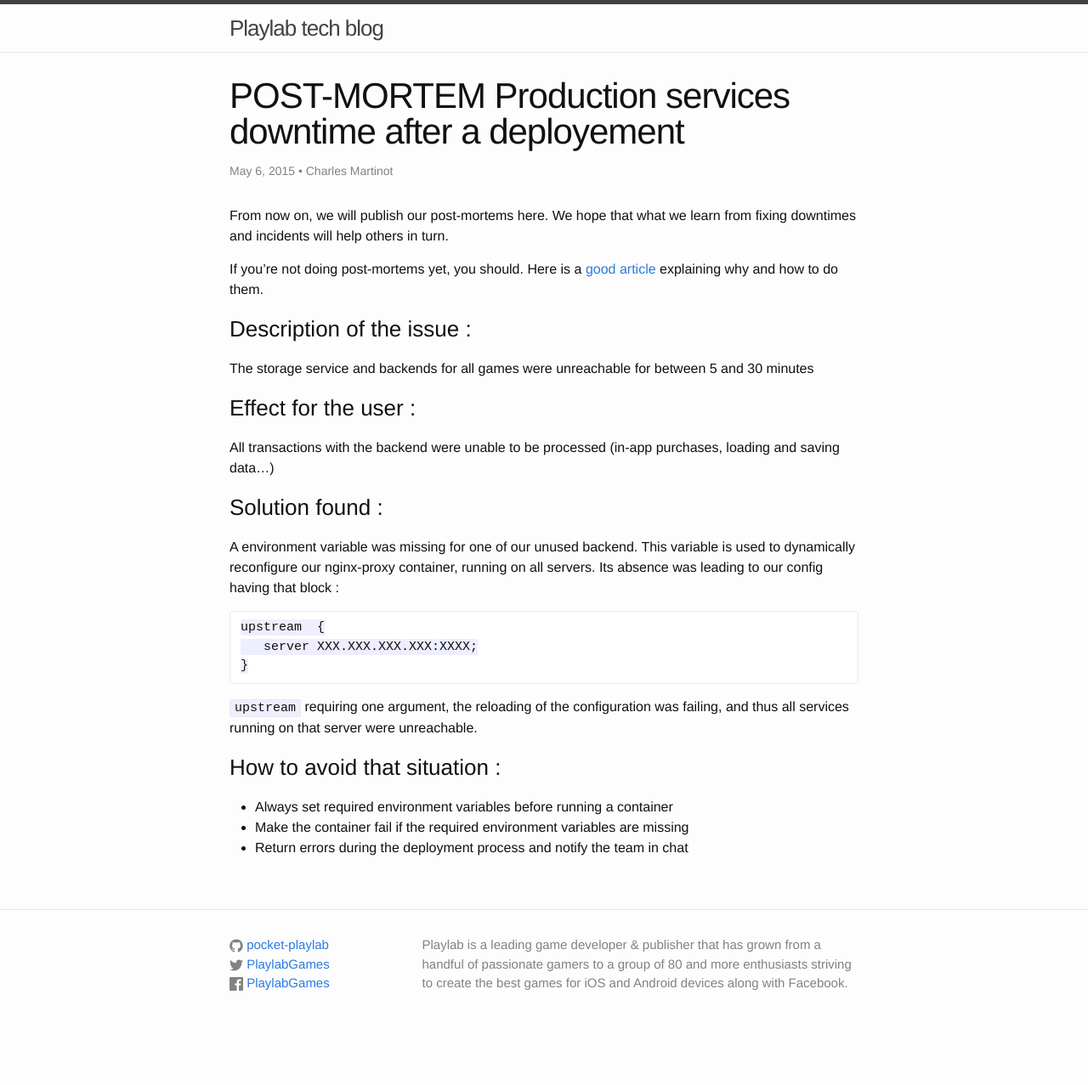
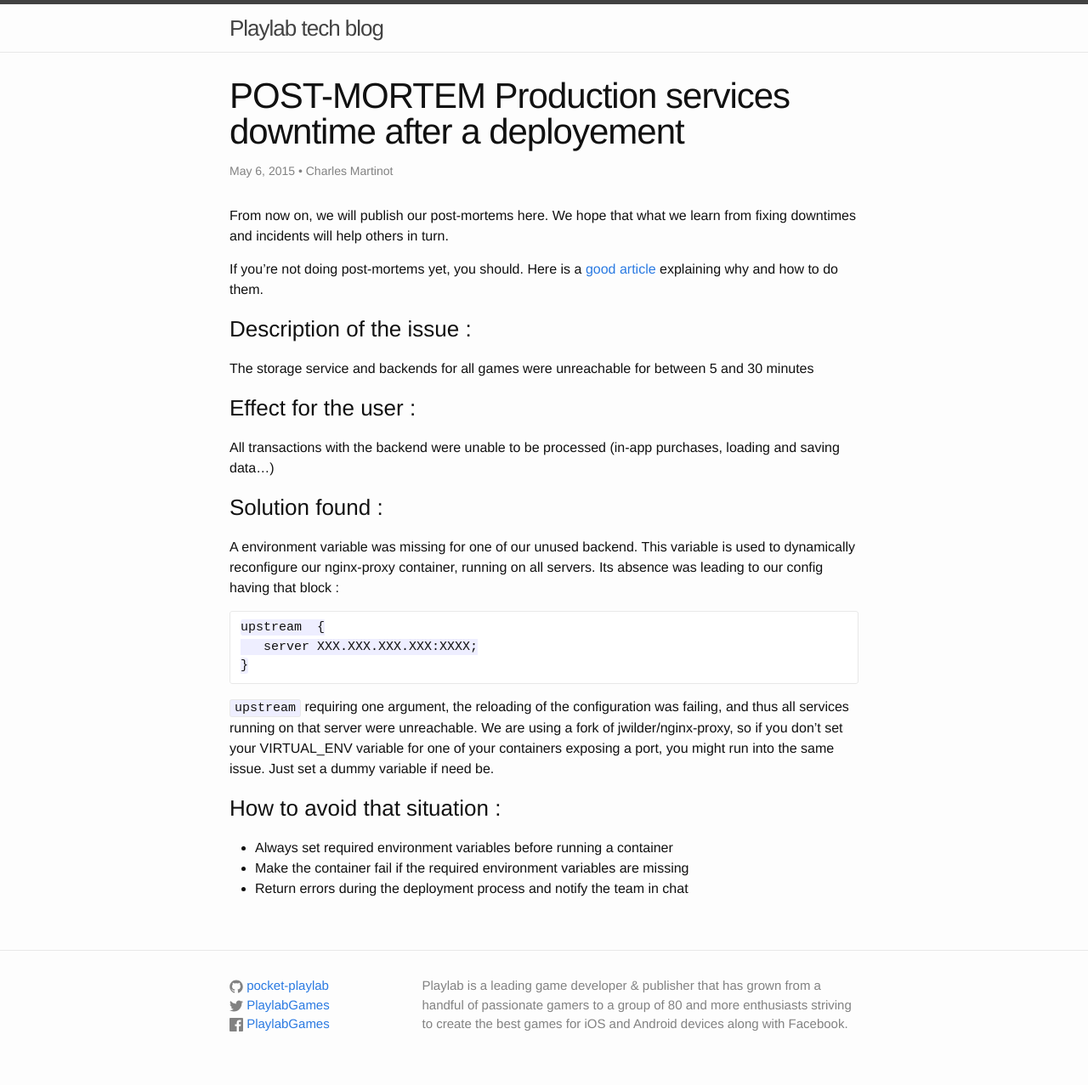
Before and after one commit to pocket-playlab/pocket-playlab.github.io, a Jekyll site: the page built from _posts/2015-05-06-[POSTMORTEM]-production-dowtime-deploys-nginx-proxy.markdown, in a window 1280 px wide. Shown: the whole page at 85% size. Built offline with Jekyll 4.4.1, drawn with Linux system fonts in a browser that asks for light colours; before the commit the page ends 1229 px from its top, so only the background shows below that.

Commit message:
added details about container

```diff
--- a/_posts/2015-05-06-[POSTMORTEM]-production-dowtime-deploys-nginx-proxy.markdown
+++ b/_posts/2015-05-06-[POSTMORTEM]-production-dowtime-deploys-nginx-proxy.markdown
@@ -29,7 +29,10 @@ that block :
     }
 
 `upstream` requiring one argument, the reloading of the configuration was
-failing, and thus all services running on that server were unreachable.
+failing, and thus all services running on that server were unreachable. We are
+using a fork of jwilder/nginx-proxy, so if you don't set your VIRTUAL_ENV
+variable for one of your containers exposing a port, you might run into the same
+ issue. Just set a dummy variable if need be.
 
 ### How to avoid that situation :
 +  Always set required environment variables before running a container
```
